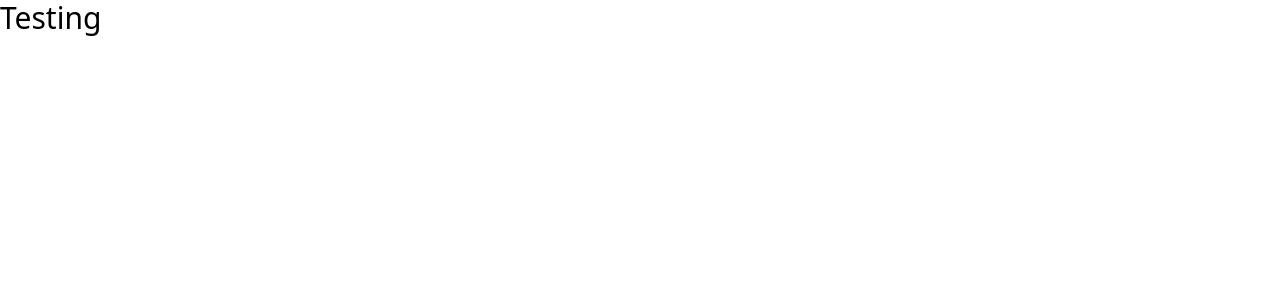
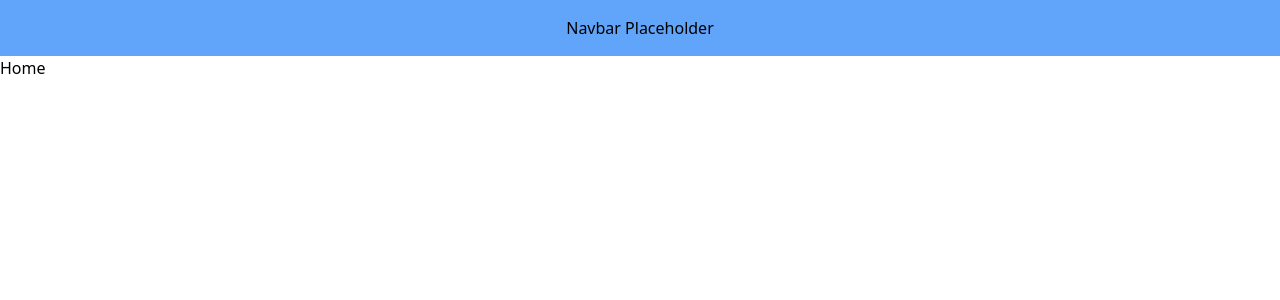
Before and after one commit to ScaiaAguinaga/pet-adoption-site, a React (Vite) app: page / in a window 1280 px wide. Shown: the top 300 px of the page. Built offline with nearby package versions, Linux system fonts and the light colour scheme.

Commit message:
Added react router and initialized beginning pages

```diff
--- a/package.json
+++ b/package.json
@@ -11,7 +11,8 @@
   },
   "dependencies": {
     "react": "^18.2.0",
-    "react-dom": "^18.2.0"
+    "react-dom": "^18.2.0",
+    "react-router-dom": "^6.21.3"
   },
   "devDependencies": {
     "@types/react": "^18.2.43",
--- a/src/App.jsx
+++ b/src/App.jsx
@@ -1,9 +1,23 @@
-import "./styles.css";
+import './styles.css'
+import { BrowserRouter, Routes, Route } from "react-router-dom";
+
+// pages
+import NotFound from "./pages/NotFound";
+import Home from "./pages/Home";
+import Test from "./pages/Test";
 
 function App() {
   return (
     <>
-      <div className="text-3xl">Testing</div>
+      <BrowserRouter>
+        {/* Navbar */}
+        <nav className="flex bg-blue-400 h-14 items-center justify-center">Navbar Placeholder</nav>
+        <Routes>
+          <Route path="/" element={<Home />}></Route>
+          <Route path="/Test" element={<Test />}></Route>
+          <Route path="*" element={<NotFound />}></Route>
+        </Routes>
+      </BrowserRouter>
     </>
   );
 }
--- /dev/null
+++ b/src/pages/Home.jsx
@@ -0,0 +1,9 @@
+import '../styles.css'
+
+const Home = () => {
+  return (
+    <div>Home</div>
+  )
+}
+
+export default Home
--- /dev/null
+++ b/src/pages/NotFound.jsx
@@ -0,0 +1,9 @@
+import '../styles.css'
+
+const NotFound = () => {
+  return (
+    <div>NotFound</div>
+  )
+}
+
+export default NotFound
--- /dev/null
+++ b/src/pages/Test.jsx
@@ -0,0 +1,9 @@
+import '../styles.css'
+
+const Test = () => {
+  return (
+    <div>Test</div>
+  )
+}
+
+export default Test
```
Also changed, not shown: 1 other file (tests, documents, lock files or other folders).
